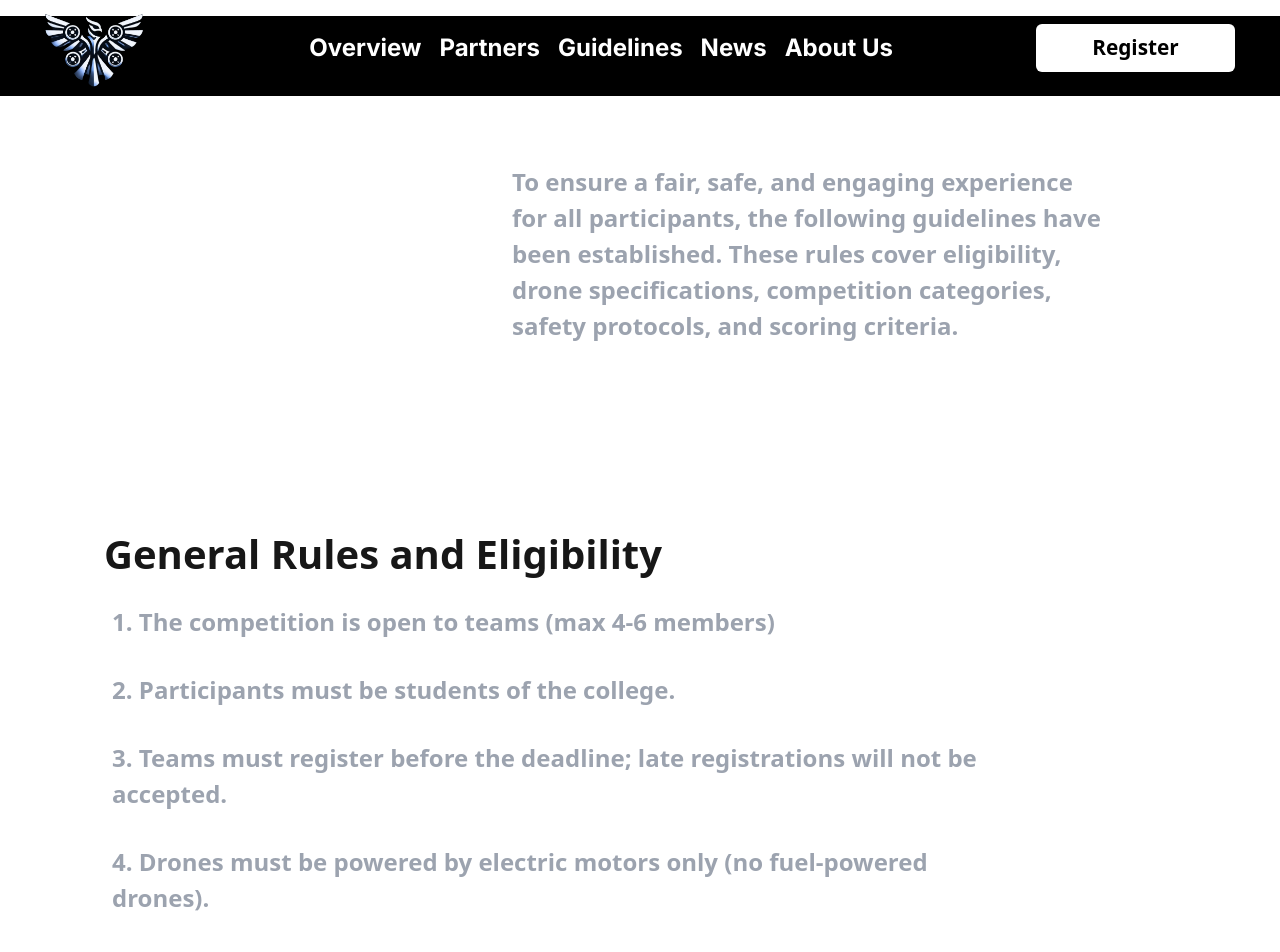
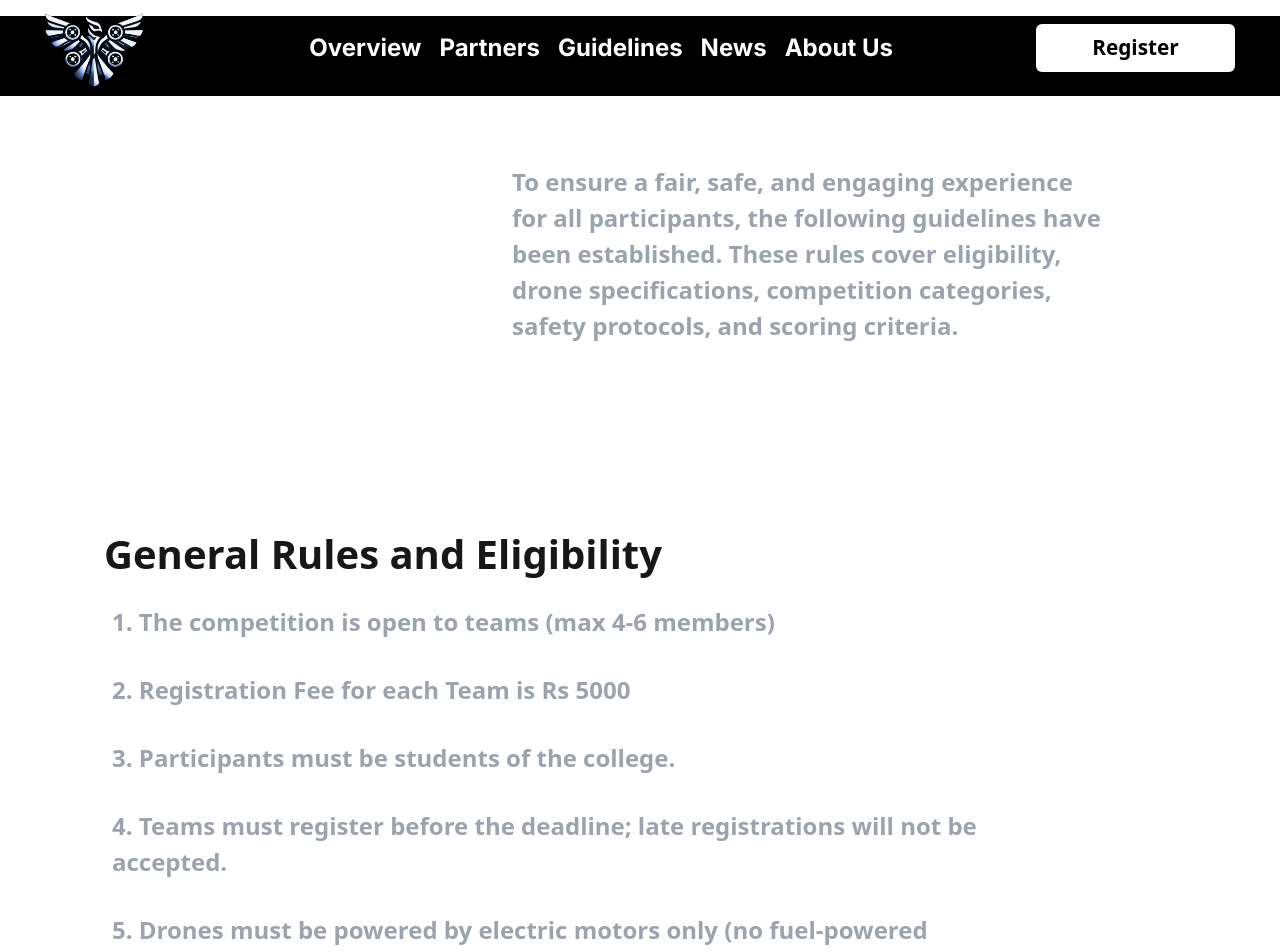
Before and after one commit to Devansh4971/Vayudoot, a Next.js app: page /components/guidelines in a window 1280 px wide. Shown: the top 952 px of the page. Built offline with nearby package versions, Linux system fonts and the light colour scheme.

Commit message:
added guideline

```diff
--- a/src/app/components/guidelines/page.tsx
+++ b/src/app/components/guidelines/page.tsx
@@ -26,9 +26,10 @@ export default function guidelines() {
                     </section>
                     <section className="w-[70%] ml-28 space-y-8 mt-5 text-gray-400   flex-col  justify-center">
                         <h2 className="font-semibold text-[1.5rem]">1. The competition is open to  teams (max 4-6 members)</h2>
-                        <h2 className="font-semibold text-[1.5rem]">2. Participants must be students of the college.</h2>
-                        <h2 className="font-semibold text-[1.5rem]">3. Teams must register before the deadline; late registrations will not be accepted.</h2>
-                        <h2 className="font-semibold text-[1.5rem]">4. Drones must be powered by electric motors only (no fuel-powered drones).</h2>
+                        <h2 className="font-semibold text-[1.5rem]">2. Registration Fee for each Team is Rs 5000</h2>
+                        <h2 className="font-semibold text-[1.5rem]">3. Participants must be students of the college.</h2>
+                        <h2 className="font-semibold text-[1.5rem]">4. Teams must register before the deadline; late registrations will not be accepted.</h2>
+                        <h2 className="font-semibold text-[1.5rem]">5. Drones must be powered by electric motors only (no fuel-powered drones).</h2>
 
                     </section>
 
```
